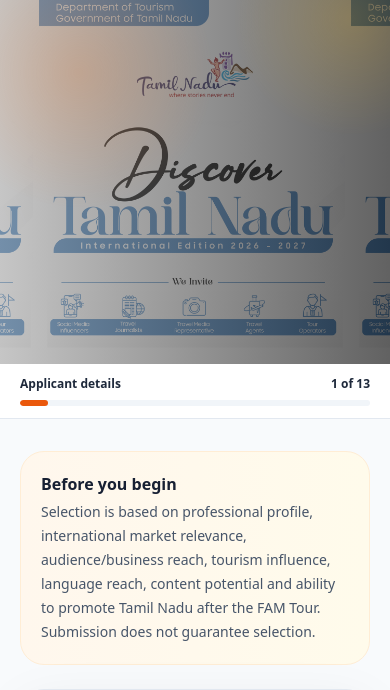
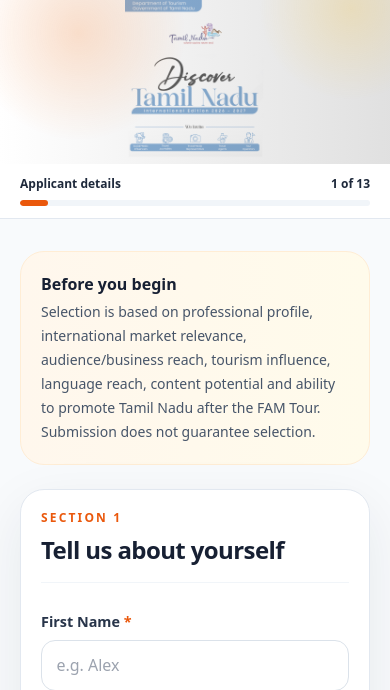
Before and after one commit to Jeganeswaran/discover_tamil_nadu_django, a Django app: page / in a window 390 px wide. Shown: the top 690 px of the page. Run offline with Django 3.2, Linux system fonts and the light colour scheme; data that the repository does not hold is empty; some libraries are stand-ins or nearby versions.

Commit message:
banner image size adjustment.

```diff
--- a/applications/templates/applications/application_form.html
+++ b/applications/templates/applications/application_form.html
@@ -39,16 +39,17 @@
         }
 
         .hero-background {
-            min-height: 300px;
-          background-image: linear-gradient(90deg, rgb(153 153 153 / 56%), rgb(16 16 16 / 66%)), url("{% static 'applications/images/banner_desktop_new.jpeg' %}");
-            background-position: center;
-            background-size: contain
+          background-image: linear-gradient(90deg, rgb(255 255 255 / 36%), rgb(187 187 187 / 45%)),  url("{% static 'applications/images/banner_desktop_new.jpeg' %}");
+          background-position: center;
+          background-size: contain;
+          background-repeat: no-repeat;
         }
 
         @media (max-width:640px) {
             .hero-background {
-            min-height: 320px;
-            background-image: linear-gradient(90deg, rgb(153 153 153 / 56%), rgb(16 16 16 / 66%)), url("{% static 'applications/images/banner_mobile_new.jpeg' %}")
+              background-image: linear-gradient(90deg, rgb(255 255 255 / 36%), rgb(187 187 187 / 45%)), url("{% static 'applications/images/banner_mobile_new.jpeg' %}");
+              background-position: center;
+              background-size: contain;
             }
         }
 
@@ -162,10 +163,10 @@
     </style>
   </head>
   <body class="bg-slate-50 text-slate-800 antialiased">
-    <header class="hero-background relative overflow-hidden bg-ink text-white">
+    <header class="hero-background relative overflow-hidden bg-white text-white">
       <div class="hero-glow absolute inset-0 opacity-20"></div>
       <div class="relative mx-auto max-w-7xl px-5 py-8 md:px-8 md:py-11">
-        <div class="flex flex-col gap-6 lg:flex-row lg:items-end lg:justify-between h-[300px] lg:h-[300px]">
+        <div class="flex flex-col gap-6 lg:flex-row lg:items-end lg:justify-between h-[100px] lg:h-[300px]">
 
         </div>
       </div>
```
